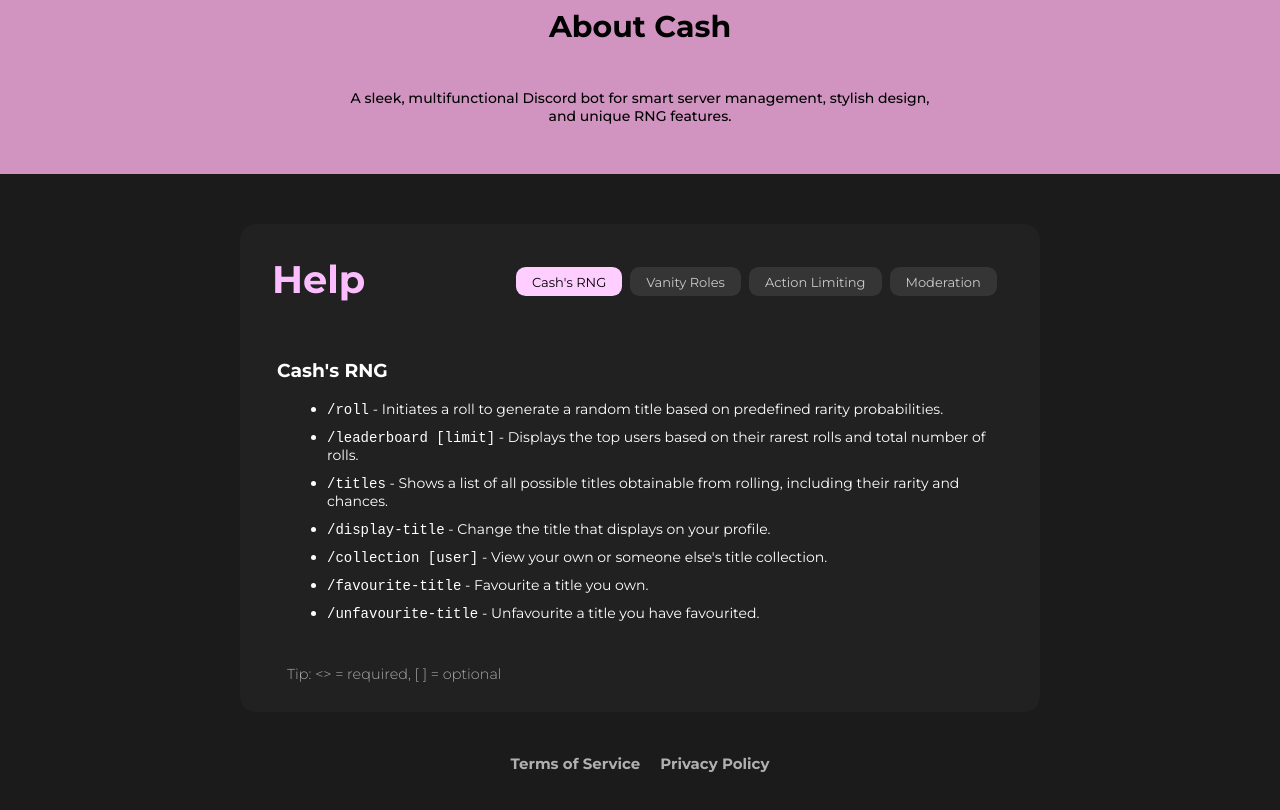
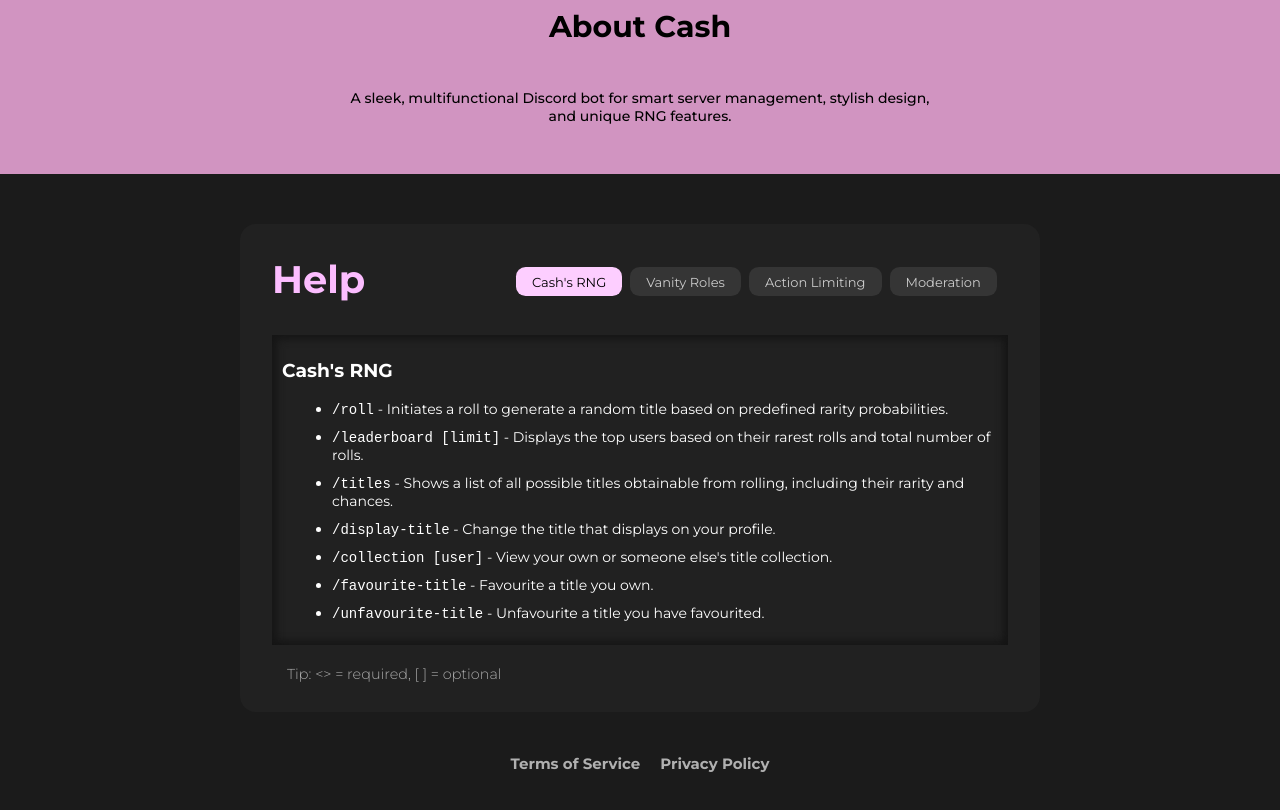
Before and after one commit to pupxrl/need-site, a plain HTML site: page index.html in a window 1280 px wide. Shown: the part 906-1716 px from the top of the page. Drawn offline with Linux system fonts and the light colour scheme; no server answers; a web font is replaced by a local one.

Commit message:
cooked shadows

```diff
--- a/css/index.css
+++ b/css/index.css
@@ -217,12 +217,16 @@ article {
 
 .page-content {
   padding: 5px;
+  padding-left: 10px;
+  padding-right: 0;
   height: 300px;
   overflow-y: auto;
   margin-top: 1rem;
   transition: opacity 0.2s ease;
   scrollbar-width: thin;
   scrollbar-color: transparent transparent;
+box-shadow: inset 4px 4px 8px rgb(21, 21, 21), inset -4px -4px 8px rgb(21, 21, 21);
+
 }
 
 .page-content::-webkit-scrollbar {
```
